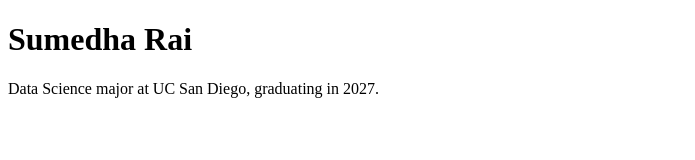
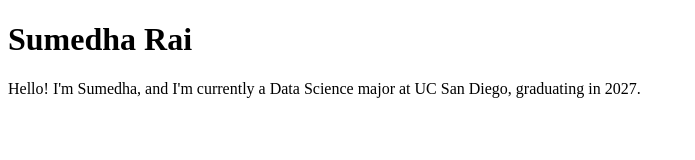
Before and after one commit to surai1020/portfolio, a plain HTML site: page index.html in a window 1280 px wide. Shown: the whole page, without its empty margins (0-695 px from the left). Drawn offline with Linux system fonts and the light colour scheme.

Commit message:
Add hello statement

```diff
--- a/index.html
+++ b/index.html
@@ -7,6 +7,6 @@
 </head>
 <body>
     <h1>Sumedha Rai</h1>
-    <p>Data Science major at UC San Diego, graduating in 2027.</p>
+    <p>Hello! I'm Sumedha, and I'm currently a Data Science major at UC San Diego, graduating in 2027.</p>
 </body>
 </html>
```
